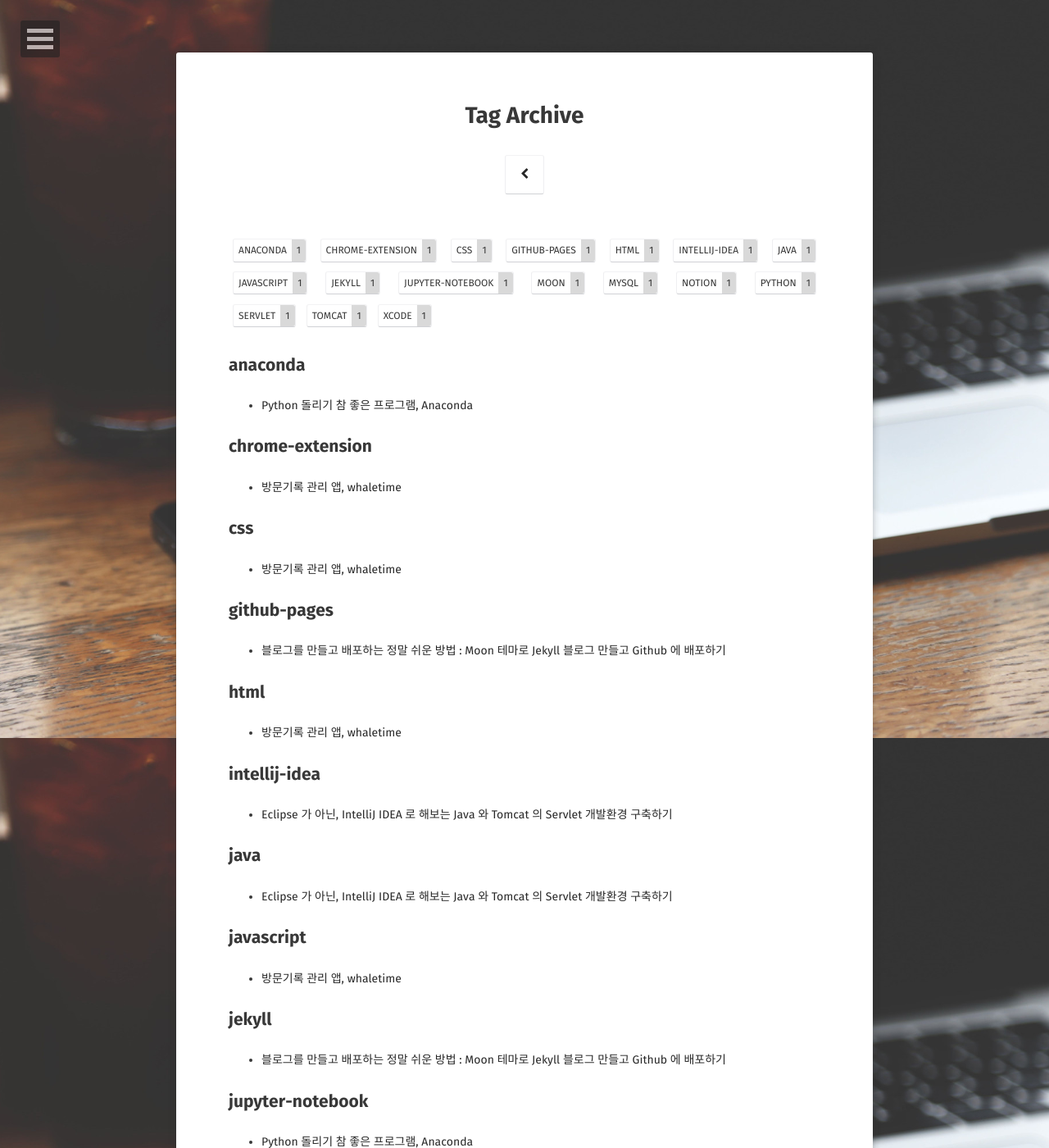
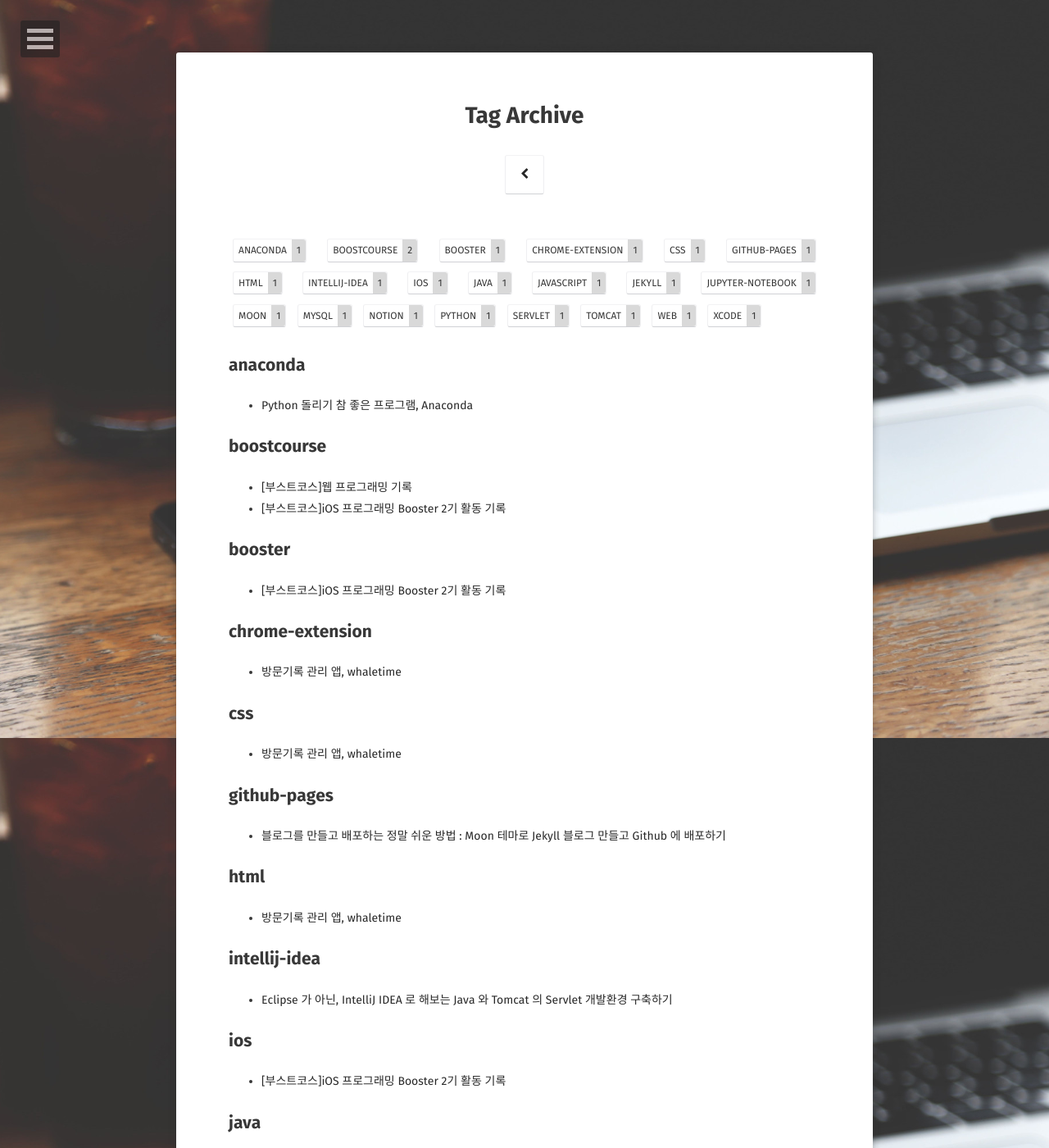
Before and after one commit to woojin-hwang/woojin-hwang.github.io, a Jekyll site: the page built from tags/index.html, in a window 1280 px wide and 1400 px high. Shown: the whole window at 82% size. Built offline with Jekyll 4.4.1, drawn with Linux system fonts in a browser that asks for light colours; some web fonts are replaced.

Commit message:
add new posts #boostcourse-ios #boostcourse-web

```diff
--- /dev/null
+++ b/_posts/2020-01-24-boostcourse-ios.md
@@ -0,0 +1,34 @@
+---
+layout: post
+title:  "[부스트코스]iOS 프로그래밍 Booster 2기 활동 기록"
+date:   2020-01-24
+excerpt: "#boostcourse #booster #ios"
+tag:
+- boostcourse
+- booster
+- ios
+comments: false
+project: true
+---
+
+[부스트코스](https://www.edwith.org/boost-course/intro)는 웹, 모바일, 인공지능 등을 배울 수 있으며, 직접 만든 코드에 대해 리뷰도 받을 수 있는 서비스입니다.
+
+<figure>
+  <a href="https://raw.githubusercontent.com/woojin-hwang/woojin-hwang.github.io/master/_posts/img/boostcourse/boostcourse.png"><img src="https://raw.githubusercontent.com/woojin-hwang/woojin-hwang.github.io/master/_posts/img/boostcourse/boostcourse.png"></a>
+</figure>
+
+> 수준급의 무료 강좌를 제공합니다. 게다가 한글 강좌입니다.
+
+평소에 부스트코스 강좌들을 듣던 중 우연히 [부스트코스 대학생 서포터즈 Booster 2기](https://m.post.naver.com/viewer/postView.nhn?volumeNo=27310031&memberNo=34635212)에 대해 듣게 되었고,
+
+<figure>
+  <a href="https://m.post.naver.com/viewer/postView.nhn?volumeNo=27310031&memberNo=34635212"><img src="https://raw.githubusercontent.com/woojin-hwang/woojin-hwang.github.io/master/_posts/img/boostcourse/booster"></a>
+</figure>
+
+> 선발되어 활동하게 되었습니다.
+
+이 포스트에서는 [[부스트코스]iOS 프로그래밍](https://www.edwith.org/boostcourse-ios) 에 대해 내용정리, 참고할만한 사이트, 코드 등을 다룰 예정입니다.
+
+목차는 다음과 같습니다.
+
+---
--- /dev/null
+++ b/_posts/2020-01-24-boostcourse-web.md
@@ -0,0 +1,25 @@
+---
+layout: post
+title:  "[부스트코스]웹 프로그래밍 기록"
+date:   2020-01-24
+excerpt: "#boostcourse #web"
+tag:
+- boostcourse
+- web
+comments: false
+project: true
+---
+
+[부스트코스](https://www.edwith.org/boost-course/intro)는 웹, 모바일, 인공지능 등을 배울 수 있으며, 직접 만든 코드에 대해 리뷰도 받을 수 있는 서비스입니다.
+
+<figure>
+  <a href="https://raw.githubusercontent.com/woojin-hwang/woojin-hwang.github.io/master/_posts/img/boostcourse/boostcourse.png"><img src="https://raw.githubusercontent.com/woojin-hwang/woojin-hwang.github.io/master/_posts/img/boostcourse/boostcourse.png"></a>
+</figure>
+
+> 수준급의 무료 강좌를 제공합니다. 게다가 한글 강좌입니다.
+
+이 포스트에서는 [[부스트코스]웹 프로그래밍](https://www.edwith.org/boostcourse-web) 에 대해 내용정리, 참고할만한 사이트, 코드 등을 다룰 예정입니다.
+
+목차는 다음과 같습니다.
+
+---
--- a/about/index.md
+++ b/about/index.md
@@ -6,22 +6,24 @@ date: 2020-01-20
 comments: false
 ---
 
-## Act
-
-[경희SW봉사단 참여](http://swedu.khu.ac.kr/html_2018/05/03.php) 후기
+## 성과
 
 [경희대학교 컴퓨터공학과 재학중](http://ce.khu.ac.kr)
 
-## Act 2
+## 업적
 
-[2019 하계 해외 전공연수 프로그램 참가](http://ce.khu.ac.kr/?hCode=BOARD&page=view&idx=1317&bo_idx=2&hCode=BOARD&bo_idx=2&sfl=title&stx=연수) 후기
+[경희SW봉사단 활동](http://swedu.khu.ac.kr/html_2018/05/03.php)
 
-[2019 웨일 확장프로그램 공모전 본선 진출](https://blog.naver.com/whaleteam/221651840602) [후기](https://woojin-hwang.github.io/whaletime/)
+[2019 하계 해외 전공연수 프로그램 참가](http://ce.khu.ac.kr/?hCode=BOARD&page=view&idx=1317&bo_idx=2&hCode=BOARD&bo_idx=2&sfl=title&stx=연수)
 
-## Project
+[2019 웨일 확장프로그램 공모전 본선 진출](https://blog.naver.com/whaleteam/221651840602)
+
+[부스트코스 대학생 서포터즈 Booster 2기 활동](https://woojin-hwang.github.io/boostcourse-ios/)
+
+## 프로젝트
 
 [[크롬 확장프로그램] 방문기록 관리 앱, whaletime](https://woojin-hwang.github.io/whaletime/)
 
-## Reference
+## 레퍼런스
 
 [Jekyll](https://jekyllrb.com){: .btn} [Moon](https://github.com/TaylanTatli/Moon){: .btn}
```
Also changed, not shown: _posts/img/boostcourse/boostcourse.png (added), _posts/img/boostcourse/booster.jpg (added).
